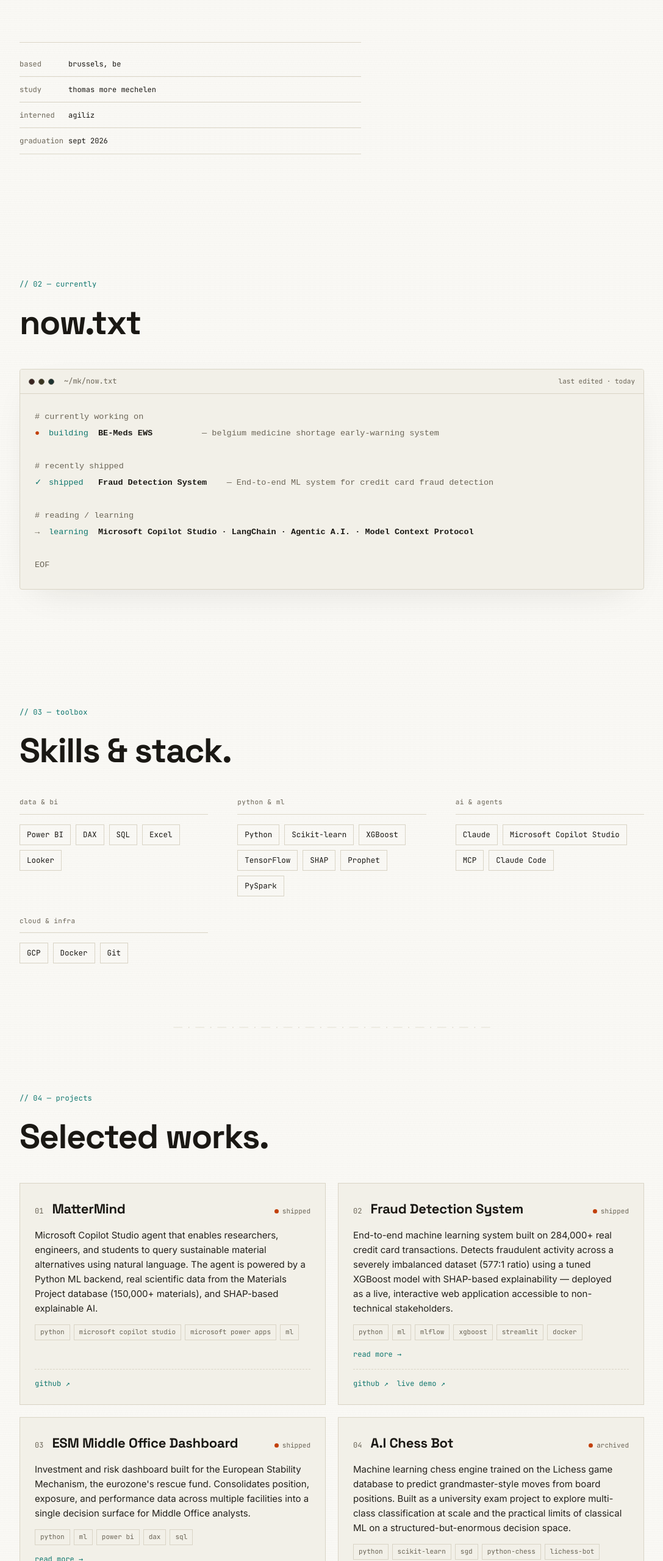
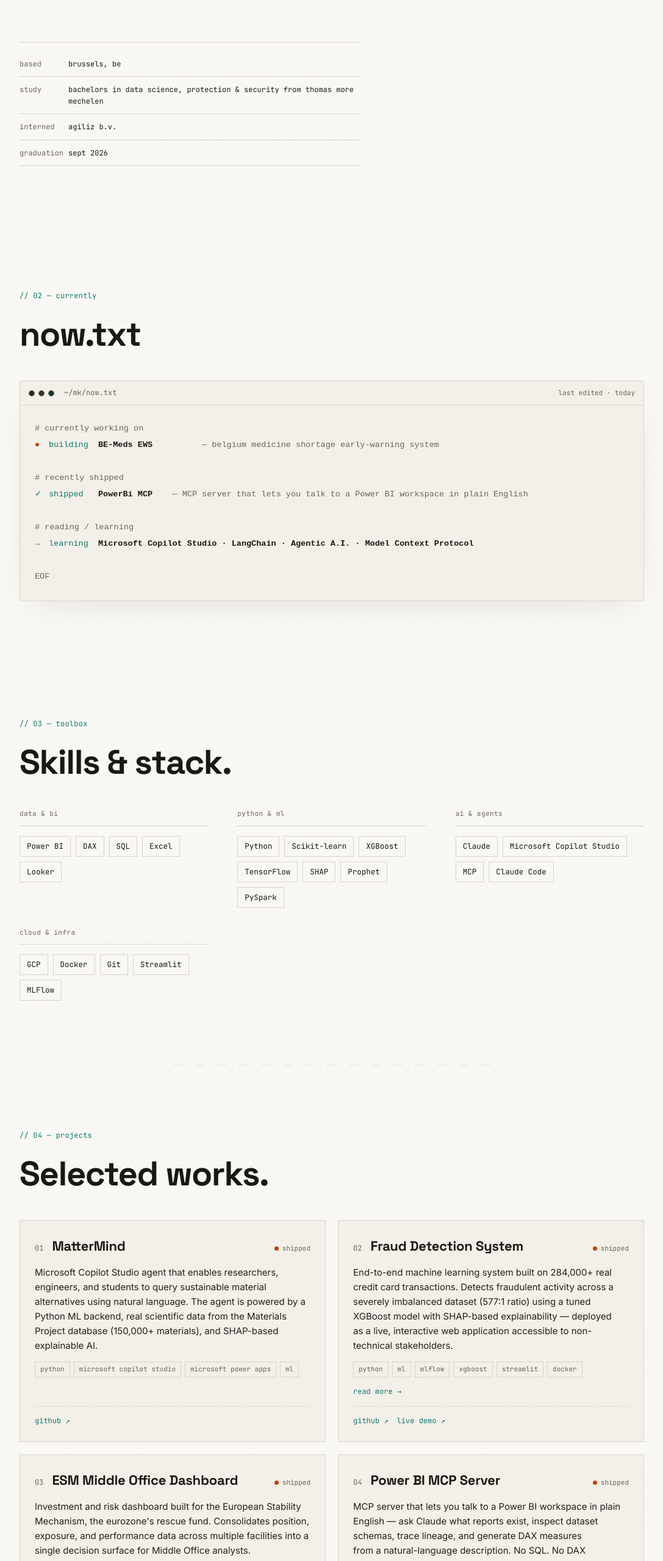
Before and after one commit to MrKhaled007/Portfolio-Website, a plain HTML site: page index.html in a window 1280 px wide. Shown: the part 1400-3960 px from the top of the page at 61% size, without its empty margins (96-1183 px from the left). Drawn offline with Linux system fonts and the light colour scheme.

Commit message:
add Power BI MCP Server project card

```diff
--- a/index.html
+++ b/index.html
@@ -163,11 +163,11 @@
           </div>
           <div>
             <dt>study</dt>
-            <dd>thomas more mechelen</dd>
+            <dd>bachelors in data science, protection & security from thomas more mechelen</dd>
           </div>
           <div>
             <dt>interned</dt>
-            <dd>agiliz</dd>
+            <dd>agiliz B.V.</dd>
           </div>
           <div>
             <dt>graduation</dt>
@@ -194,7 +194,7 @@
 <span class="t-badge t-run">●</span> <span class="t-key">building</span>  <span class="t-val">BE-Meds EWS</span>          <span class="t-dim">— belgium medicine shortage early-warning system</span>
 
 <span class="t-comment"># recently shipped</span>
-<span class="t-badge t-ok">✓</span> <span class="t-key">shipped</span>   <span class="t-val">Fraud Detection System</span>    <span class="t-dim">— End-to-end ML system for credit card fraud detection</span>
+<span class="t-badge t-ok">✓</span> <span class="t-key">shipped</span>   <span class="t-val">PowerBi MCP</span>    <span class="t-dim">— MCP server that lets you talk to a Power BI workspace in plain English</span>
 
 <span class="t-comment"># reading / learning</span>
 <span class="t-badge t-rd">→</span> <span class="t-key">learning</span>  <span class="t-val">Microsoft Copilot Studio · LangChain · Agentic A.I. · Model Context Protocol</span>
@@ -246,6 +246,8 @@
             <li class="tag">GCP</li>
             <li class="tag">Docker</li>
             <li class="tag">Git</li>
+            <li class="tag">Streamlit</li>
+            <li class="tag">MLFlow</li>
 
           </ul>
         </div>
@@ -358,29 +360,35 @@
         <article class="project">
           <header class="project__head">
             <div class="project__idx mono">04</div>
-            <h3 class="project__name">A.I Chess Bot</h3>
-            <span class="project__status mono"><span class="dot dot--orange"></span> archived</span>
+            <h3 class="project__name">Power BI MCP Server</h3>
+            <span class="project__status mono"><span class="dot dot--orange"></span> shipped</span>
           </header>
-          <p class="project__desc">Machine learning chess engine trained on the Lichess game database to predict
-            grandmaster-style moves from board positions. Built as a university exam project to explore multi-class
-            classification at scale and the practical limits of classical ML on a structured-but-enormous decision
-            space.</p>
+          <p class="project__desc">MCP server that lets you talk to a Power BI workspace in plain English —
+            ask Claude what reports exist, inspect dataset schemas, trace lineage, and
+            generate DAX measures from a natural-language description. No SQL. No DAX
+            knowledge required.</p>
           <ul class="chips" role="list">
             <li class="chip mono">python</li>
-            <li class="chip mono">scikit-learn</li>
-            <li class="chip mono">sgd</li>
-            <li class="chip mono">python-chess</li>
-            <li class="chip mono">lichess-bot</li>
+            <li class="chip mono">mcp</li>
+            <li class="chip mono">power bi</li>
+            <li class="chip mono">dax</li>
+            <li class="chip mono">claude</li>
           </ul>
           <details class="project__more">
             <summary class="mono">read more →</summary>
-            <p>PGN games are parsed into (position, move) pairs, encoded as feature vectors, and fed into an
-              SGDClassifier trained incrementally on batches too large to fit in memory. A LabelEncoder maps thousands
-              of legal UCI moves to class targets, and the trained model plugs into the lichess-bot framework as a
-              homemade engine. Runs locally against Lichess opponents; not currently deployed.</p>
+            <p>Implements all three MCP primitives: nine tools (list, get, search,
+              generate) that Claude calls autonomously; six resources exposed as
+              <code>powerbi://</code> URIs for passive reads; and three pre-built
+              prompt templates for dataset exploration, DAX explanation, and report
+              audits. Ships with realistic mock ESM/finance data so it runs immediately
+              with no credentials — plug in an Azure AD app registration and it
+              switches to a live Power BI workspace automatically. DAX generation calls
+              the Anthropic API with the dataset schema in context; a mock fallback
+              handles the no-credit case gracefully.
+            </p>
           </details>
           <footer class="project__foot">
-            <a class="ilink mono" href="https://github.com/MrKhaled007/Ai_Chess_Exam" target="_blank"
+            <a class="ilink mono" href="https://github.com/MrKhaled007/PowerBi-MCP" target="_blank"
               rel="noopener">github ↗</a>
             <!-- TODO: replace with the real repo URL -->
           </footer>
@@ -506,6 +514,10 @@
             class="certs__iss">McKinsey &amp; Co.</span> <span class="certs__sep">·<span
               class="project__status mono"><span class="dot dot--teal"></span> in progress</span></span> <span
             class="certs__yr">2026</span></li>
+        <li><span class="certs__name">Microsoft Applied Skills: Generate reports with AI research agents</span> <span
+            class="certs__sep">·</span> <span class="certs__iss">Microsoft</span> <span class="certs__sep">·</span>
+          <span class="certs__yr">2026</span>
+        </li>
         <li><span class="certs__name">Introduction to MCP</span> <span class="certs__sep">·</span> <span
             class="certs__iss">Anthropic</span> <span class="certs__sep">·</span> <span class="certs__yr">2026</span>
         </li>
```
